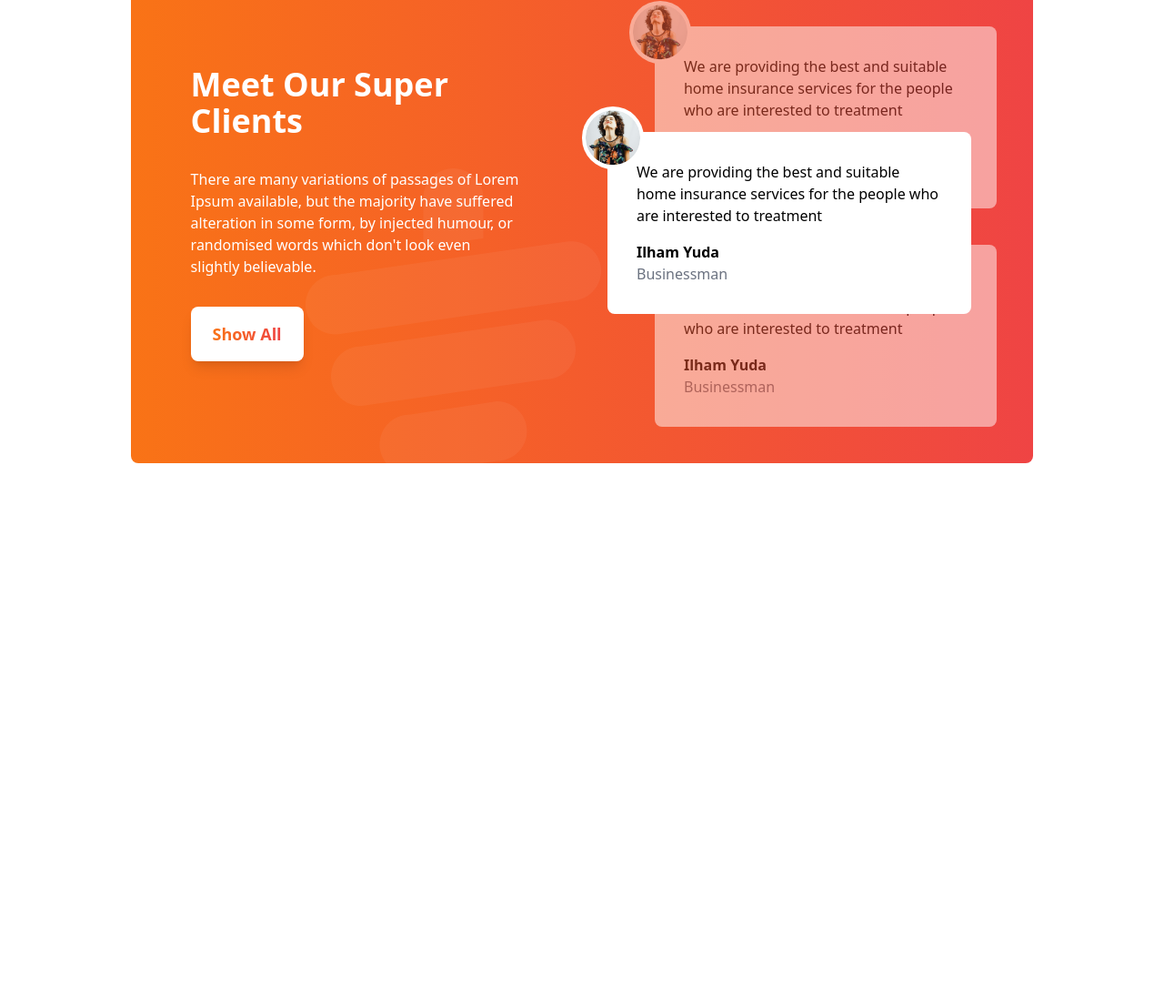
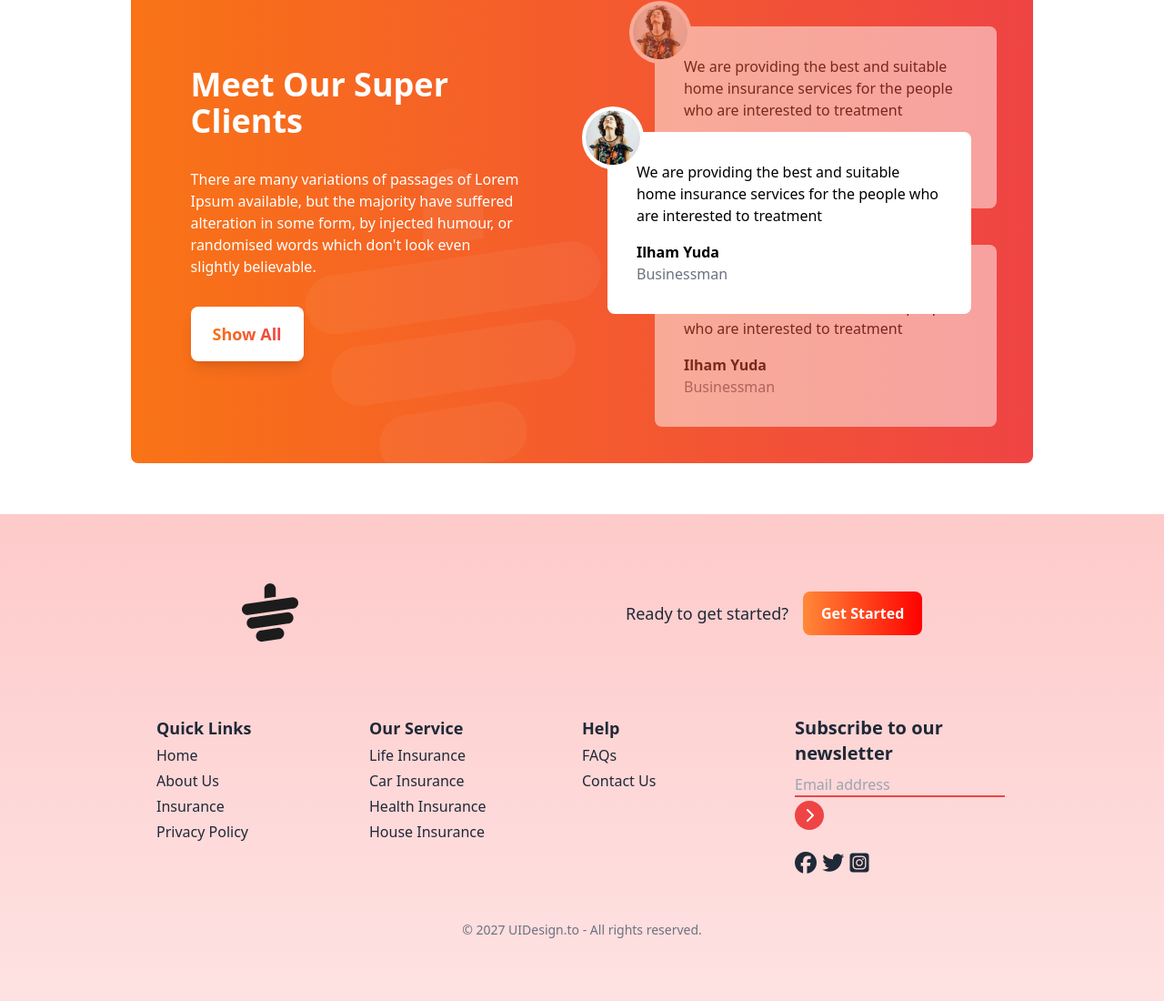
Before and after one commit to 96mdjanealam/tea-house, a plain HTML site: page index.html in a window 1280 px wide. Shown: the part 603-1703 px from the top of the page at 91% size. Before the commit the page ends 1112 px from the top, so only its background shows below. Drawn offline with nearby package versions, Linux system fonts and the light colour scheme.

Commit message:
footer done

```diff
--- a/index.html
+++ b/index.html
@@ -30,7 +30,7 @@
     <!-- main content -->
     <main class="px-4 md:max-w-[90%] lg:max-w-[80%] md:mx-auto">
         <!-- header section -->
-        <header class="flex pt-10 mb-20">
+        <header class="flex flex-col sm:flex-row pt-10 mb-20">
             <!-- text content -->
             <div class="space-y-7">
                 <h1 class="text-5xl md:text-7xl">It's good<br>tea time at The<br>Tea House</h1>
@@ -41,12 +41,13 @@
                 </button>
             </div>
             <!-- image content -->
-            <div class="relative">
+            <div class="mt-4 sm:mt-0 relative">
                 <div>
                     <img class="w-full" src="images/banner.png" alt="">
                 </div>
                 <!-- card -->
-                <div class="absolute top-28 md:top-80 md:left-24 flex items-center bg-white shadow-lg p-3 md:px-7 lg:py-4 rounded-lg gap-2">
+                <div
+                    class="absolute top-52 left-16 sm:top-52 sm:left-16 md:top-80 md:left-24 flex items-center bg-white shadow-lg p-3 md:px-7 lg:py-4 rounded-lg gap-2">
                     <!-- icon -->
                     <div>
                         <i class="fa-solid fa-star text-2xl text-amber-500"></i>
@@ -60,12 +61,13 @@
             </div>
         </header>
         <!-- Meet super client section -->
-        <section class="md:overflow-hidden relative bg-gradient-to-r from-orange-500 to-red-500 p-7 md:px-10 md:py-10 rounded-lg md:flex md:justify-between">
+        <section
+            class="md:overflow-hidden relative bg-gradient-to-r from-orange-500 to-red-500 p-7 md:px-10 md:py-10 rounded-lg md:flex md:justify-between">
 
             <!-- Text portion -->
-             <div>
+            <div>
                 <img class="absolute -top-4 md:top-56 md:left-48" src="images/bg_cup.png" alt="">
-             </div>
+            </div>
             <div class="z-10 md:-ml-10 relative md:w-[40%] md:flex md:flex-col md:justify-center md:items-start">
                 <h2 class="mt-4 md:mt-0 text-4xl font-bold text-white">Meet Our Super Clients</h2>
                 <p class="mt-8 mb-8 text-white">
@@ -80,33 +82,86 @@
             <!-- cards portion -->
             <div class="relative md:w-[50%] pt-7 md:pt-0">
                 <!-- top card-->
-                 <div class="absolute z-10 top-52 md:top-36">
+                <div class="absolute z-10 top-52 sm:top-40 md:top-36">
                     <div class="relative p-8 bg-white rounded-lg ml-7 mr-7">
                         <img class="p-1 bg-white rounded-full absolute -top-7 -left-7" src="images/client.png" alt="">
-                        <p>We are providing the best and suitable home insurance services for the people who are interested to treatment</p>
+                        <p>We are providing the best and suitable home insurance services for the people who are
+                            interested to treatment</p>
                         <p class="font-bold mt-4">Ilham Yuda</p>
                         <p class="text-gray-500">Businessman</p>
                     </div>
-                 </div>
+                </div>
 
                 <!-- card 1 -->
                 <div class="relative p-8 bg-white rounded-lg mt-7 ml-20 opacity-50">
                     <img class="p-1 bg-white rounded-full absolute -top-7 -left-7" src="images/client.png" alt="">
-                    <p>We are providing the best and suitable home insurance services for the people who are interested to treatment</p>
+                    <p>We are providing the best and suitable home insurance services for the people who are interested
+                        to treatment</p>
                     <p class="font-bold mt-4">Ilham Yuda</p>
                     <p class="text-gray-500">Businessman</p>
                 </div>
                 <!-- card 2 -->
                 <div class="relative p-8 bg-white rounded-lg mt-10 ml-20 opacity-50">
                     <img class="p-1 bg-white rounded-full absolute -top-7 -left-7" src="images/client.png" alt="">
-                    <p>We are providing the best and suitable home insurance services for the people who are interested to treatment</p>
+                    <p>We are providing the best and suitable home insurance services for the people who are interested
+                        to treatment</p>
                     <p class="font-bold mt-4">Ilham Yuda</p>
                     <p class="text-gray-500">Businessman</p>
                 </div>
             </div>
         </section>
     </main>
+    <!-- footer section -->
+    <footer class="mt-14 bg-gradient-to-b from-red-200 to-red-100">
+        <!-- footer container -->
+        <div class="md:max-w-[90%] lg:max-w-[80%] md:mx-auto p-11">
+            <!-- get started -->
+            <div class="mb-4 md:mb-20 md:mt-8 flex items-center justify-between md:w-[80%] md:mx-auto">
+                <div>
+                    <img src="images/cup.png" alt="">
+                </div>
+                <div class="flex flex-col items-end md:flex-row md:items-center md:justify-end md:gap-4">
+                    <p class="text-lg text-gray-800">Ready to get started?</p>
+                    <button class="mt-3 md:mt-0 rounded-lg text-white font-bold px-5 py-3 bg-gradient-to-l from-[#FF0000] to-[#FF8938]">Get Started</button>
+                </div>
+            </div>
+            <!-- link grid -->
+            <div class="grid grid-cols-1 sm:grid-cols-2 sm:mx-auto md:grid-cols-4 md:mx-auto">
+                <div class="text-gray-800 space-y-1 mb-4">
+                    <p class="font-bold mb-1 text-lg">Quick Links</p>
+                    <p>Home</p>
+                    <p>About Us</p>
+                    <p>Insurance</p>
+                    <p>Privacy Policy </p>
+                </div>
+                <div class="text-gray-800 space-y-1 mb-4">
+                    <p class="font-bold mb-1 text-lg">Our Service</p>
+                    <p>Life Insurance</p>
+                    <p>Car Insurance</p>
+                    <p>Health Insurance</p>
+                    <p>House Insurance</p>
+                </div>
+                <div class="text-gray-800 space-y-1 mb-4">
+                    <p class="font-bold mb-1 text-lg">Help</p>
+                    <p>FAQs</p>
+                    <p>Contact Us</p>
 
+                </div>
+                <div class="text-gray-800 space-y-1 mb-4">
+                    <p class="font-bold mb-1 text-xl">Subscribe to our<br>newsletter</p>
+                    <input class="focus:outline-none border-b-2 bg-transparent border-b-red-500" type="text" placeholder="Email address">
+                    <i class="fa-solid fa-chevron-right rounded-full bg-red-500 text-white w-8 h-8 inline-flex items-center justify-center"></i>
+                    <!-- social icons -->
+                     <div class="text-2xl pt-4">
+                        <i class="fa-brands fa-facebook"></i>
+                        <i class="fa-brands fa-twitter"></i>
+                        <i class="fa-brands fa-square-instagram"></i>
+                     </div>
+                </div>
+            </div>
+            <p class="mt-6 md:mb-6 md:mt-8 flex justify-center text-sm text-gray-500">© 2027 UIDesign.to - All rights reserved.</p>
+        </div>
+    </footer>
 </body>
 
 </html>
```
